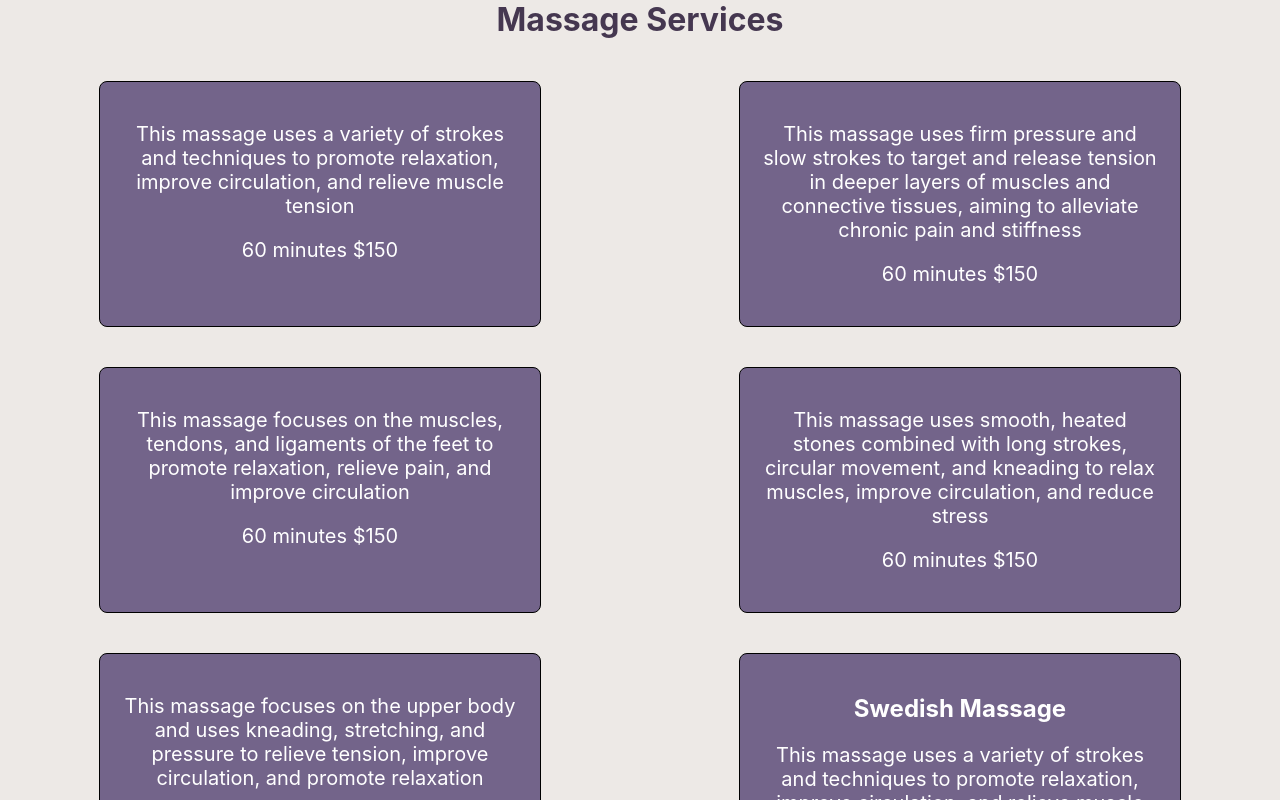
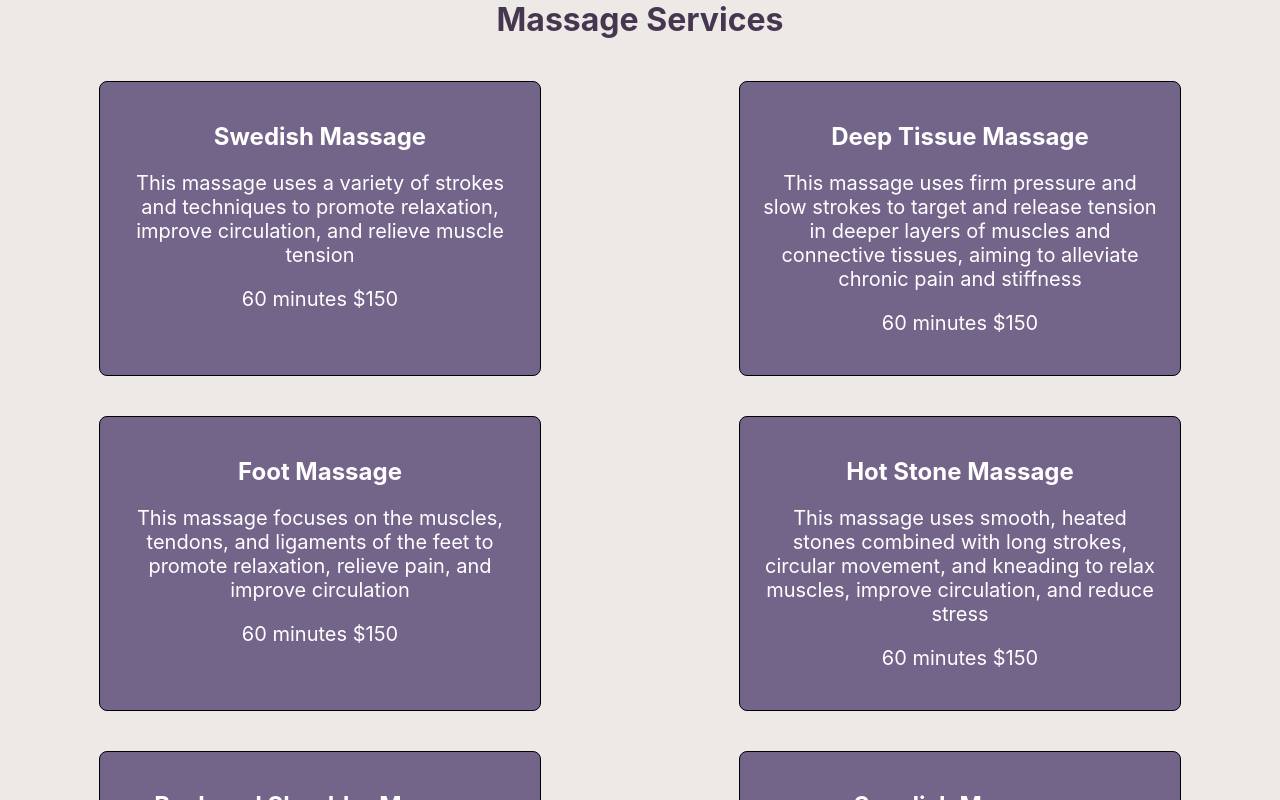
Before and after one commit to LaurenCummings/spa-project, a React (Vite) app: page / in a window 1280 px wide. Shown: the part 1280-2080 px from the top of the page. Built offline with nearby package versions, Linux system fonts and the light colour scheme; a web font is replaced by a local one.

Commit message:
changed service to name in data file

```diff
--- a/src/Services.js
+++ b/src/Services.js
@@ -1,35 +1,35 @@
 export const massageServices = [
     {
         id: 1,
-        service: "Swedish Massage",
+        name: "Swedish Massage",
         description: "This massage uses a variety of strokes and techniques to promote relaxation, improve circulation, and relieve muscle tension",
         duration: "60 minutes",
         price: "$150",
     },
     {
         id: 2,
-        service: "Deep Tissue Massage",
+        name: "Deep Tissue Massage",
         description: "This massage uses firm pressure and slow strokes to target and release tension in deeper layers of muscles and connective tissues, aiming to alleviate chronic pain and stiffness",
         duration: "60 minutes",
         price: "$150",
     },
     {
         id: 3,
-        service: "Foot Massage",
+        name: "Foot Massage",
         description: "This massage focuses on the muscles, tendons, and ligaments of the feet to promote relaxation, relieve pain, and improve circulation",
         duration: "60 minutes",
         price: "$150",
     },
     {
         id: 4,
-        service: "Hot Stone Massage",
+        name: "Hot Stone Massage",
         description: "This massage uses smooth, heated stones combined with long strokes, circular movement, and kneading to relax muscles, improve circulation, and reduce stress",
         duration: "60 minutes",
         price: "$150",
     },
     {
         id: 5,
-        service: "Back and Shoulder Massage",
+        name: "Back and Shoulder Massage",
         description: "This massage focuses on the upper body and uses kneading, stretching, and pressure to relieve tension, improve circulation, and promote relaxation",
         duration: "60 minutes",
         price: "$150",
```
